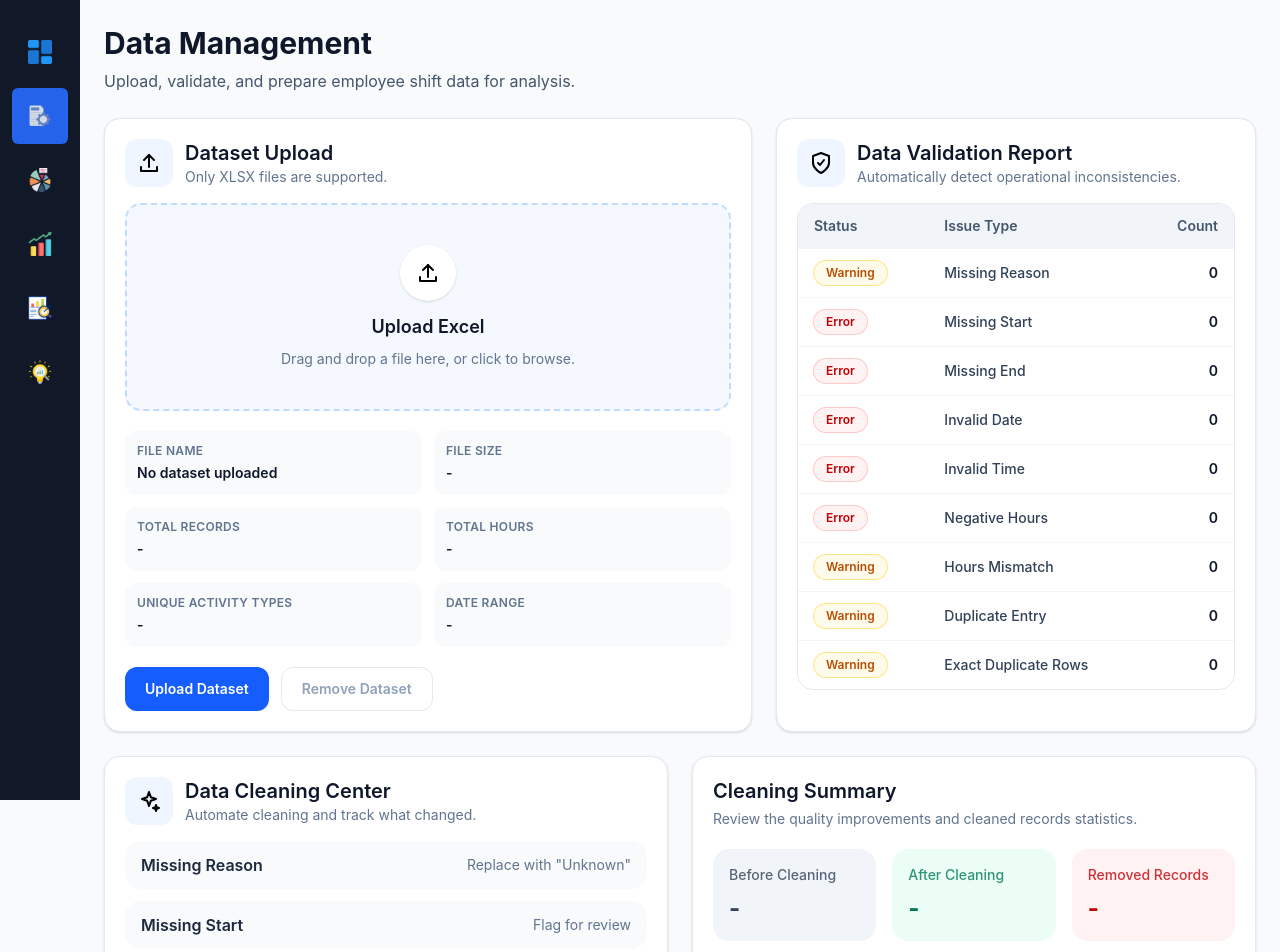
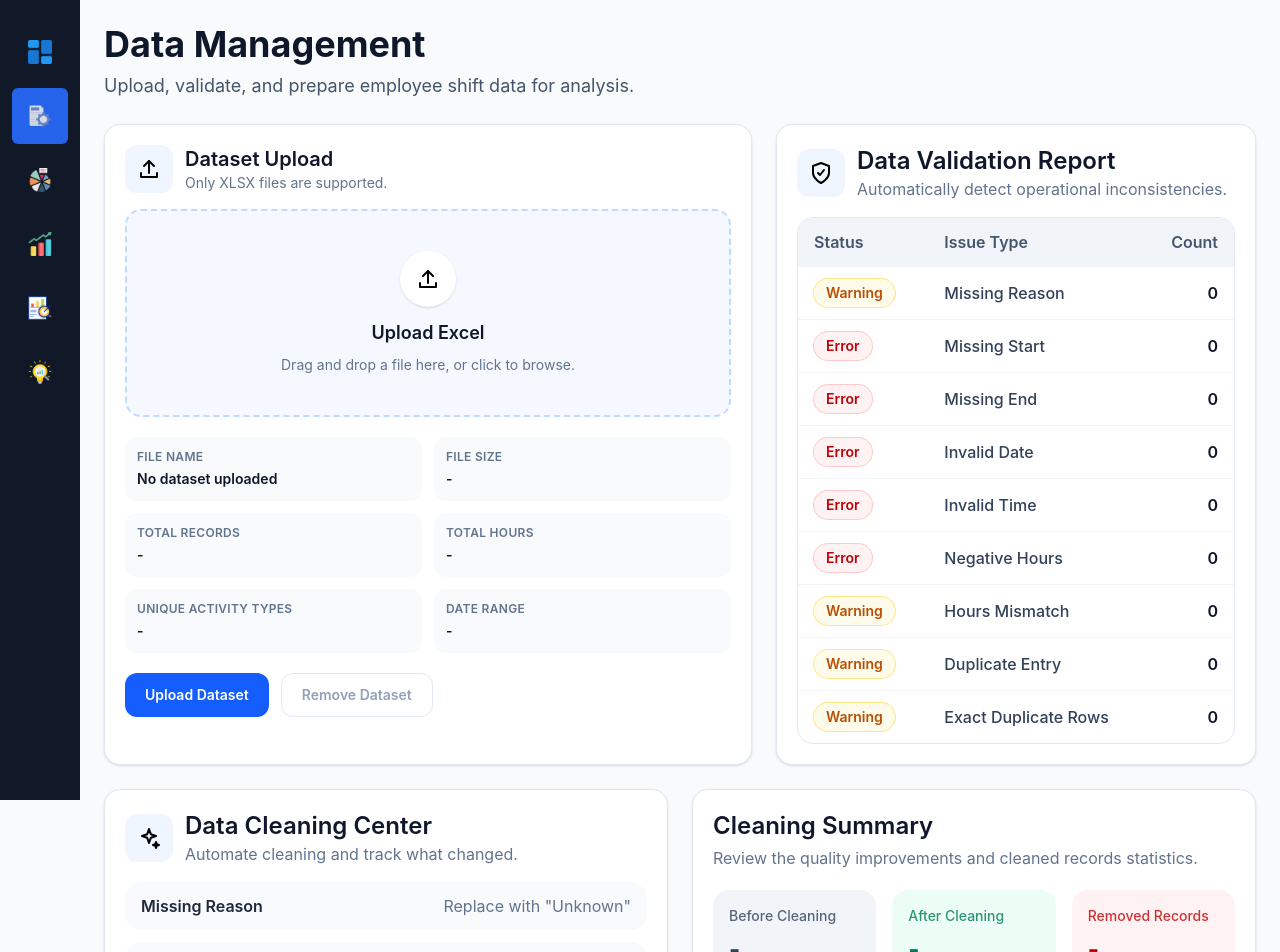
Before and after one commit to naimur1046/employee-shift-analytics, a React (Vite) app: page /data-management in a window 1280 px wide. Shown: the top 952 px of the page. Built offline with nearby package versions, Linux system fonts and the light colour scheme.

Commit message:
Update text size in the Analysis page and Data Management page

```diff
--- a/src/pages/Analysis.tsx
+++ b/src/pages/Analysis.tsx
@@ -89,10 +89,10 @@ const Analysis: React.FC = () => {
   const visibleRecords = filteredRecords.slice((page - 1) * rowsPerPage, page * rowsPerPage);
 
   return (
-    <div className="min-h-screen w-full bg-slate-50 px-6 py-6 text-slate-900">
+    <div className="min-h-screen w-full bg-slate-50 px-6 py-6 text-slate-900 text-base">
       <header className="mb-6 flex min-h-[70px] flex-col justify-center gap-2">
-        <h1 className="text-3xl font-bold">Analysis</h1>
-        <p className="mt-1 max-w-4xl text-base text-slate-600">
+        <h1 className="text-4xl font-bold">Analysis</h1>
+        <p className="mt-1 max-w-4xl text-lg text-slate-600">
           Review the cleaned dataset before continuing with downstream operational analysis.
         </p>
       </header>
@@ -104,8 +104,8 @@ const Analysis: React.FC = () => {
               <img src={previewTableIcon} className="h-6 w-6" alt="Table preview" />
             </span>
             <div>
-              <h2 className="text-xl font-semibold">Preview Table</h2>
-              <p className="text-sm text-slate-500">Review the dataset before continuing.</p>
+              <h2 className="text-2xl font-semibold">Preview Table</h2>
+              <p className="text-base text-slate-500">Review the dataset before continuing.</p>
             </div>
           </div>
           <div className="flex flex-wrap gap-3">
@@ -116,7 +116,7 @@ const Analysis: React.FC = () => {
                 setPage(1);
               }}
               placeholder="Search records"
-              className="h-11 rounded-xl border border-slate-200 bg-white px-4 text-sm outline-none transition focus:border-blue-500 focus:ring-2 focus:ring-blue-100"
+              className="h-11 rounded-xl border border-slate-200 bg-white px-4 text-base outline-none transition focus:border-blue-500 focus:ring-2 focus:ring-blue-100"
             />
             <input
               type="date"
@@ -125,7 +125,7 @@ const Analysis: React.FC = () => {
                 setDateSearch(event.target.value);
                 setPage(1);
               }}
-              className="h-11 rounded-xl border border-slate-200 bg-white px-4 text-sm outline-none transition focus:border-blue-500 focus:ring-2 focus:ring-blue-100 text-slate-700"
+              className="h-11 rounded-xl border border-slate-200 bg-white px-4 text-base outline-none transition focus:border-blue-500 focus:ring-2 focus:ring-blue-100 text-slate-700"
             />
             <select
               value={hoursRange}
@@ -133,7 +133,7 @@ const Analysis: React.FC = () => {
                 setHoursRange(event.target.value);
                 setPage(1);
               }}
-              className="h-11 rounded-xl border border-slate-200 bg-white px-4 text-sm outline-none transition focus:border-blue-500 focus:ring-2 focus:ring-blue-100"
+              className="h-11 rounded-xl border border-slate-200 bg-white px-4 text-base outline-none transition focus:border-blue-500 focus:ring-2 focus:ring-blue-100"
             >
               <option value="all">All Hours</option>
               <option value="< 2">&lt; 2</option>
@@ -148,7 +148,7 @@ const Analysis: React.FC = () => {
                 setSelectedReason(event.target.value);
                 setPage(1);
               }}
-              className="h-11 rounded-xl border border-slate-200 bg-white px-4 text-sm outline-none transition focus:border-blue-500 focus:ring-2 focus:ring-blue-100"
+              className="h-11 rounded-xl border border-slate-200 bg-white px-4 text-base outline-none transition focus:border-blue-500 focus:ring-2 focus:ring-blue-100"
             >
               <option value="all">All Reasons</option>
               {reasonOptions.map((reason) => (
@@ -163,7 +163,7 @@ const Analysis: React.FC = () => {
                 setSelectedStatus(event.target.value as DataManagementValidationStatus | 'all');
                 setPage(1);
               }}
-              className="h-11 rounded-xl border border-slate-200 bg-white px-4 text-sm outline-none transition focus:border-blue-500 focus:ring-2 focus:ring-blue-100"
+              className="h-11 rounded-xl border border-slate-200 bg-white px-4 text-base outline-none transition focus:border-blue-500 focus:ring-2 focus:ring-blue-100"
             >
               <option value="all">All Statuses</option>
               {statusOptions.map((status) => (
@@ -176,7 +176,7 @@ const Analysis: React.FC = () => {
         </div>
 
         <div className="overflow-x-auto rounded-2xl border border-slate-200">
-          <table className="w-full min-w-[760px] text-left text-sm">
+          <table className="w-full min-w-[760px] text-left text-base">
             <thead className="bg-slate-100 text-slate-600">
               <tr>
                 {sortColumns.map(([key, label]) => (
@@ -207,7 +207,7 @@ const Analysis: React.FC = () => {
                     <td className="px-4 py-3">{record.duration} hrs</td>
                     <td className="px-4 py-3">{record.reason}</td>
                     <td className="px-4 py-3">
-                      <span className={`inline-flex rounded-full px-3 py-1 text-xs font-semibold ring-1 ${DATA_MANAGEMENT_STATUS_STYLES[record.status]}`}>
+                      <span className={`inline-flex rounded-full px-3 py-1 text-sm font-semibold ring-1 ${DATA_MANAGEMENT_STATUS_STYLES[record.status]}`}>
                         {record.status}
                       </span>
                     </td>
@@ -225,7 +225,7 @@ const Analysis: React.FC = () => {
         </div>
 
         <div className="mt-4 flex flex-col gap-3 sm:flex-row sm:items-center sm:justify-between">
-          <p className="text-sm text-slate-500">
+          <p className="text-base text-slate-500">
             Page {page} of {pageCount} {isCleaned ? '(Cleaned)' : '(Raw)'}
           </p>
           <div className="flex gap-2">
@@ -233,7 +233,7 @@ const Analysis: React.FC = () => {
               type="button"
               onClick={() => setPage((current) => Math.max(1, current - 1))}
               disabled={page === 1}
-              className="h-11 rounded-xl border border-slate-200 bg-white px-5 text-sm font-semibold text-slate-700 transition hover:bg-slate-50 disabled:cursor-not-allowed disabled:text-slate-400"
+              className="h-11 rounded-xl border border-slate-200 bg-white px-5 text-base font-semibold text-slate-700 transition hover:bg-slate-50 disabled:cursor-not-allowed disabled:text-slate-400"
             >
               Previous
             </button>
@@ -241,7 +241,7 @@ const Analysis: React.FC = () => {
               type="button"
               onClick={() => setPage((current) => Math.min(pageCount, current + 1))}
               disabled={page === pageCount}
-              className="h-11 rounded-xl border border-slate-200 bg-white px-5 text-sm font-semibold text-slate-700 transition hover:bg-slate-50 disabled:cursor-not-allowed disabled:text-slate-400"
+              className="h-11 rounded-xl border border-slate-200 bg-white px-5 text-base font-semibold text-slate-700 transition hover:bg-slate-50 disabled:cursor-not-allowed disabled:text-slate-400"
             >
               Next
             </button>
--- a/src/pages/data-management/DataManagement.tsx
+++ b/src/pages/data-management/DataManagement.tsx
@@ -115,10 +115,10 @@ const DataManagement: React.FC = () => {
   };
 
   return (
-    <div className="min-h-screen w-full bg-slate-50 px-6 py-6 text-slate-900">
+    <div className="min-h-screen w-full bg-slate-50 px-6 py-6 text-slate-900 text-base">
       <header className="mb-6 flex min-h-[70px] flex-col justify-center">
-        <h1 className="text-3xl font-bold">Data Management</h1>
-        <p className="mt-2 text-base text-slate-600">Upload, validate, and prepare employee shift data for analysis.</p>
+        <h1 className="text-4xl font-bold">Data Management</h1>
+        <p className="mt-2 text-lg text-slate-600">Upload, validate, and prepare employee shift data for analysis.</p>
       </header>
 
       <section className="mb-6 grid gap-6 xl:grid-cols-[1.35fr_1fr]">
@@ -141,18 +141,18 @@ const DataManagement: React.FC = () => {
               <img src={validationShieldIcon} className="h-6 w-6" alt="Data Validation Report" />
             </span>
             <div>
-              <h2 className="text-xl font-semibold">Data Validation Report</h2>
-              <p className="text-sm text-slate-500">Automatically detect operational inconsistencies.</p>
+              <h2 className="text-2xl font-semibold">Data Validation Report</h2>
+              <p className="text-base text-slate-500">Automatically detect operational inconsistencies.</p>
             </div>
           </div>
           <div className="overflow-hidden rounded-2xl border border-slate-200">
-            <div className="grid grid-cols-[1fr_1.5fr_.6fr] bg-slate-100 px-4 py-3 text-sm font-semibold text-slate-600">
+            <div className="grid grid-cols-[1fr_1.5fr_.6fr] bg-slate-100 px-4 py-3 text-base font-semibold text-slate-600">
               <span>Status</span><span>Issue Type</span><span className="text-right">Count</span>
             </div>
             {validationIssues.map((issue) => (
-              <div key={issue.key} className="grid grid-cols-[1fr_1.5fr_.6fr] items-center border-t border-slate-100 px-4 py-3 text-sm">
+              <div key={issue.key} className="grid grid-cols-[1fr_1.5fr_.6fr] items-center border-t border-slate-100 px-4 py-3 text-base">
                 <span>
-                  <span className={`inline-flex rounded-full px-3 py-1 text-xs font-semibold ring-1 ${statusStyles[issue.status]}`}>
+                  <span className={`inline-flex rounded-full px-3 py-1 text-sm font-semibold ring-1 ${statusStyles[issue.status]}`}>
                     {issue.status}
                   </span>
                 </span>
@@ -171,15 +171,15 @@ const DataManagement: React.FC = () => {
               <img src={cleaningSparklesIcon} className="h-6 w-6" alt="Data Cleaning Center" />
             </span>
             <div>
-              <h2 className="text-xl font-semibold">Data Cleaning Center</h2>
-              <p className="text-sm text-slate-500">Automate cleaning and track what changed.</p>
+              <h2 className="text-2xl font-semibold">Data Cleaning Center</h2>
+              <p className="text-base text-slate-500">Automate cleaning and track what changed.</p>
             </div>
           </div>
           <div className="space-y-3">
             {DATA_MANAGEMENT_CLEANING_RULES.map((rule) => (
               <div key={rule.key} className="flex items-center justify-between gap-4 rounded-2xl bg-slate-50 px-4 py-3">
                 <span className="font-semibold text-slate-800">{rule.label}</span>
-                <span className="text-sm text-slate-500">{rule.action}</span>
+                <span className="text-base text-slate-500">{rule.action}</span>
               </div>
             ))}
           </div>
@@ -188,7 +188,7 @@ const DataManagement: React.FC = () => {
               type="button"
               onClick={() => dispatch(setIsCleaned(true))}
               disabled={records.length === 0}
-              className="h-11 rounded-xl bg-blue-600 px-5 text-sm font-semibold text-white transition hover:bg-blue-700 disabled:cursor-not-allowed disabled:bg-blue-300"
+              className="h-11 rounded-xl bg-blue-600 px-5 text-base font-semibold text-white transition hover:bg-blue-700 disabled:cursor-not-allowed disabled:bg-blue-300"
             >
               Auto Clean Dataset
             </button>
@@ -197,8 +197,8 @@ const DataManagement: React.FC = () => {
 
         <section className="rounded-2xl border border-slate-200 bg-white p-5 shadow-sm flex flex-col justify-between">
           <div>
-            <h2 className="text-xl font-semibold">Cleaning Summary</h2>
-            <p className="text-sm text-slate-500 mt-1">Review the quality improvements and cleaned records statistics.</p>
+            <h2 className="text-2xl font-semibold">Cleaning Summary</h2>
+            <p className="text-base text-slate-500 mt-1">Review the quality improvements and cleaned records statistics.</p>
             <div className="mt-5 grid gap-4 grid-cols-2 lg:grid-cols-3">
               <SummaryCard label="Before Cleaning" value={records.length > 0 ? totalRecords.toLocaleString() : '-'} tone="slate" />
               <SummaryCard label="After Cleaning" value={records.length > 0 ? recordsAfterCleaning.toLocaleString() : '-'} tone="emerald" />
```
